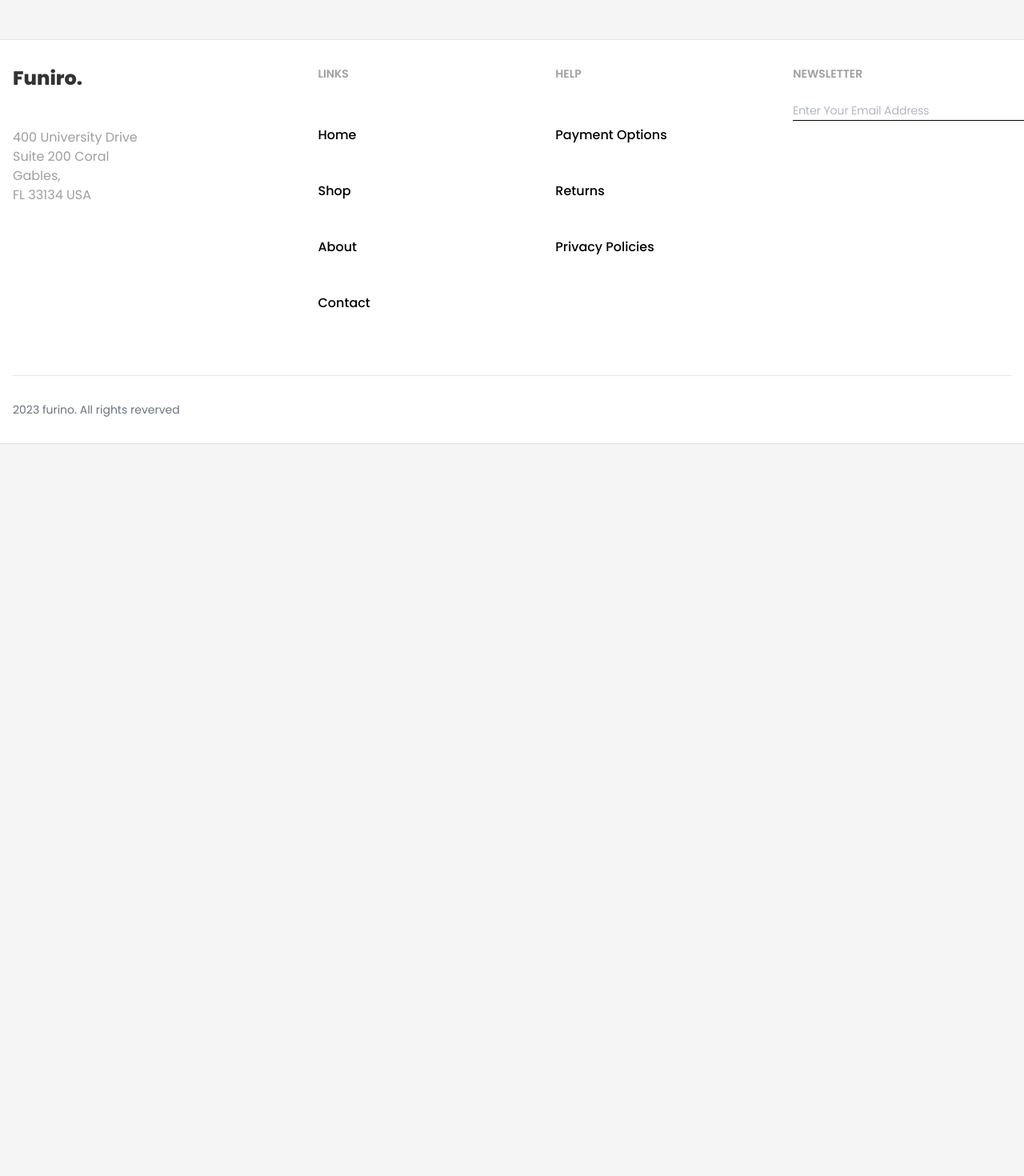
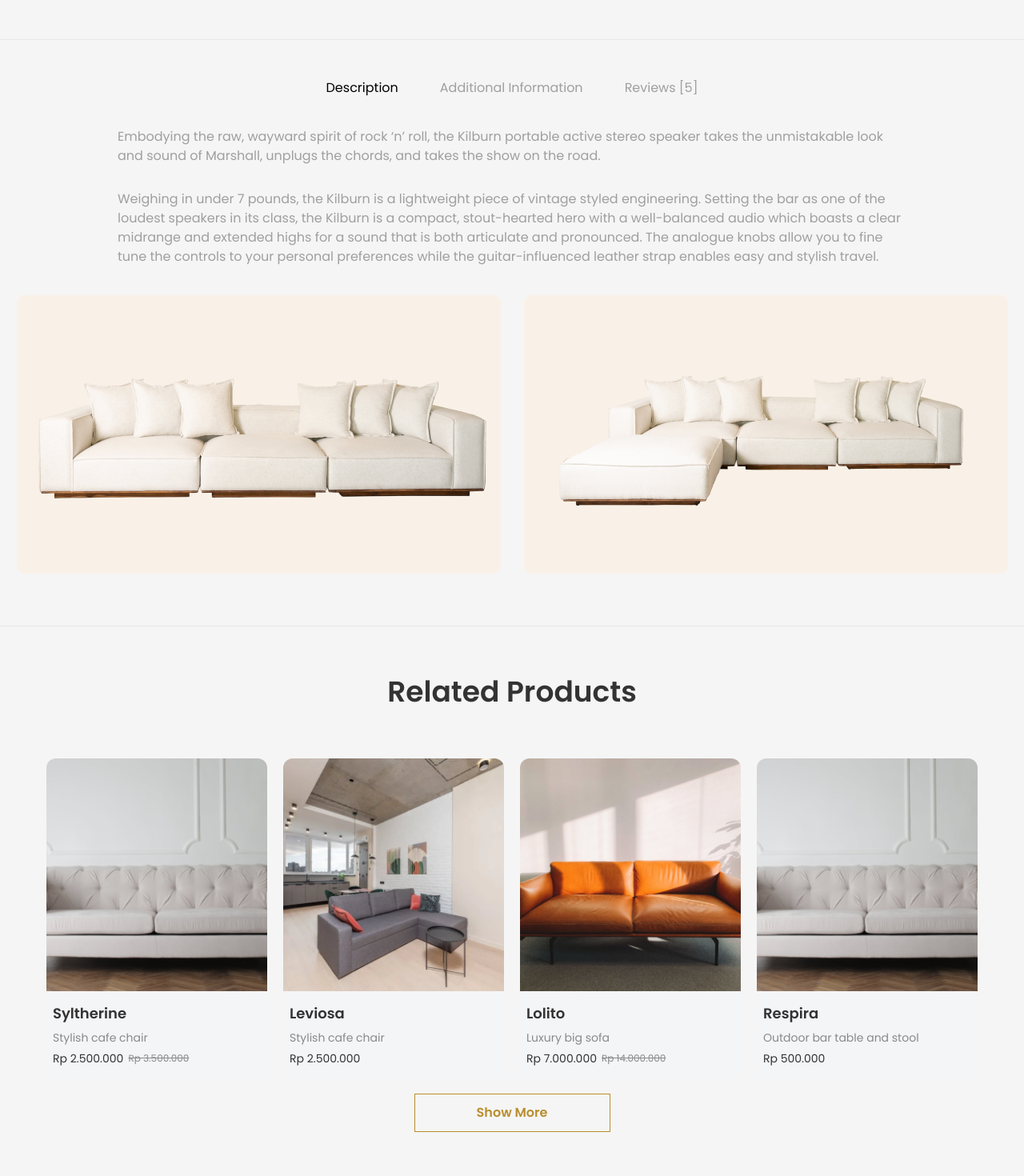
Before and after one commit to Abdullah-Suri/react-e-commerce-store, a React (Vite) app: page /single in a window 1280 px wide. Shown: the part 1240-2710 px from the top of the page at 80% size. Before the commit the page ends 1795 px from the top, so only its background shows below. Built offline with nearby package versions, Linux system fonts and the light colour scheme.

Commit message:
single product component is ready

```diff
--- a/src/components/SingleProduct.jsx
+++ b/src/components/SingleProduct.jsx
@@ -9,6 +9,8 @@ import Gallery1 from '@/assets/img/gallery1.png'
 import Gallery2 from '@/assets/img/gallery2.png'
 import Gallery3 from '@/assets/img/gallery3.png'
 import Gallery4 from '@/assets/img/gallery4.png'
+import Detail1 from '@/assets/img/detail1.png'
+import Detail2 from '@/assets/img/detail2.png'
 import Hero from '@/assets/img/shophero.png'
 import ProdImg5 from '@/assets/img/image-3.png'
 // import ProdImg4 from '@/assets/img/images-1.png'
@@ -21,10 +23,6 @@ function SingleProduct() {
         { src: ProdImg2, title: `Leviosa`, desc: 'Stylish cafe chair', salePrice: 'Rp 2.500.000', defaultPrice: '', link: '/women-clothing' },
         { src: ProdImg3, title: `Lolito`, desc: 'Luxury big sofa', salePrice: 'Rp 7.000.000', defaultPrice: 'Rp 14.000.000', link: '/jewelery' },
         { src: ProdImg4, title: `Respira`, desc: 'Outdoor bar table and stool', salePrice: 'Rp 500.000', defaultPrice: '', link: '/jewelery' },
-        { src: ProdImg5, title: `Grifo`, desc: 'Night lamp', salePrice: 'Rp 500.000', defaultPrice: '', link: '/jewelery' },
-        { src: ProdImg1, title: `Muggo`, desc: 'Small mug', salePrice: 'Rp 1.500.000', defaultPrice: '', link: '/jewelery' },
-        { src: ProdImg2, title: `Pingky`, desc: 'Cute bed set', salePrice: 'Rp 150.000', defaultPrice: 'Rp 14.000.000', link: '/jewelery' },
-        { src: ProdImg3, title: `Potty`, desc: 'Minimalist flower pot', salePrice: 'Rp 7.000.000', defaultPrice: '', link: '/jewelery' },
     ]
     return (
         <div>
@@ -62,7 +60,7 @@ function SingleProduct() {
                     </div>
                 </div>
             </div>
-            <section className="text-gray-600 body-font overflow-hidden">
+            <section className="text-gray-600 body-font overflow-hidden border-b">
                 <div className="container px-5 py-32 mx-auto">
                     <div className="w-full mx-auto flex gap-4">
                         <div className=''>
@@ -203,6 +201,56 @@ function SingleProduct() {
                     </div>
                 </div>
             </section>
+            <section className=' border-b '>
+                <div className='container flex justify-center gap-[52px] pt-[48px]'>
+                    <h2 className='text-black'>Description</h2>
+                    <h2 className='text-footer-xt'>Additional Information</h2>
+                    <h2 className='text-footer-xt'>Reviews [5]</h2>
+                </div>
+                <div className='max-w-[1026px] container mx-auto'>
+                    <p className='text-left pt-[37px] text-footer-xt'>
+                        Embodying the raw, wayward spirit of rock ‘n’ roll, the Kilburn portable active stereo speaker takes the unmistakable look and sound of Marshall, unplugs the chords, and takes the show on the road.
+                    </p>
+                    <p className='text-left pt-[30px] text-footer-xt pb-[36px]'>
+                        Weighing in under 7 pounds, the Kilburn is a lightweight piece of vintage styled engineering. Setting the bar as one of the loudest speakers in its class, the Kilburn is a compact, stout-hearted hero with a well-balanced audio which boasts a clear midrange and extended highs for a sound that is both articulate and pronounced. The analogue knobs allow you to fine tune the controls to your personal preferences while the guitar-influenced leather strap enables easy and stylish travel.
+                    </p>
+                </div>
+                <div className='container flex gap-[29px] justify-center pb-[65px]'>
+                    <img src={Detail1} alt="" />
+                    <img src={Detail2} alt="" />
+                </div>
+            </section>
+            <section className='container'>
+                <h2 className='text-[36px] font-semibold text-center pt-[55px]'>Related Products</h2>
+                <div className='container py-14'>
+                    <div className='flex items-center justify-center text-start flex-wrap gap-5'>
+                        {products.map((product, index) => (
+                            <div key={index} className='w-[23%] relative group cursor-pointer'>
+                                <div className='invisible group-hover:visible absolute inset-0 bg-black/40 flex items-center justify-center rounded-lg'>
+                                    <GlobalButton label={'Add to Cart'} link={'/shop'} customClasses={'!bg-primary !border-primary !hover:bg-white rounded-md'} />
+                                </div>
+                                <div className='overflow-hidden rounded-t-xl'>
+                                    <img src={product.src} alt="" className='w-full h-full' />
+                                </div>
+                                <div className='bg-[#F4F5F7] py-3.5 px-2'>
+                                    <h4 className='text-lg font-semibold text-text-color'>{product.title}</h4>
+                                    <p className='text-paragraph-color text-sm my-1.5'>{product.desc}</p>
+                                    <div className='flex items-center'>
+                                        <span className='text-sm mr-1.5'>{product.salePrice}</span>
+                                        <span className='text-paragraph-color line-through text-xs'>{product.defaultPrice}</span>
+                                    </div>
+                                </div>
+                                <div className='text-xl font-semibold mt-5'>{ }</div>
+                                {/* <Link to={'/'} className='absolute inset-0 z-1'></Link> */}
+                            </div>
+                        ))}
+                    </div>
+                    <div className='flex justify-center'>
+                        <button className='w-[245px] font-semibold text-page-active border border-page-active h-[48px]'>Show More</button>
+                    </div>
+                </div>
+
+            </section>
         </div>
     )
 }
```
Also changed, not shown: src/assets/img/detail1.png (added), src/assets/img/detail2.png (added).
